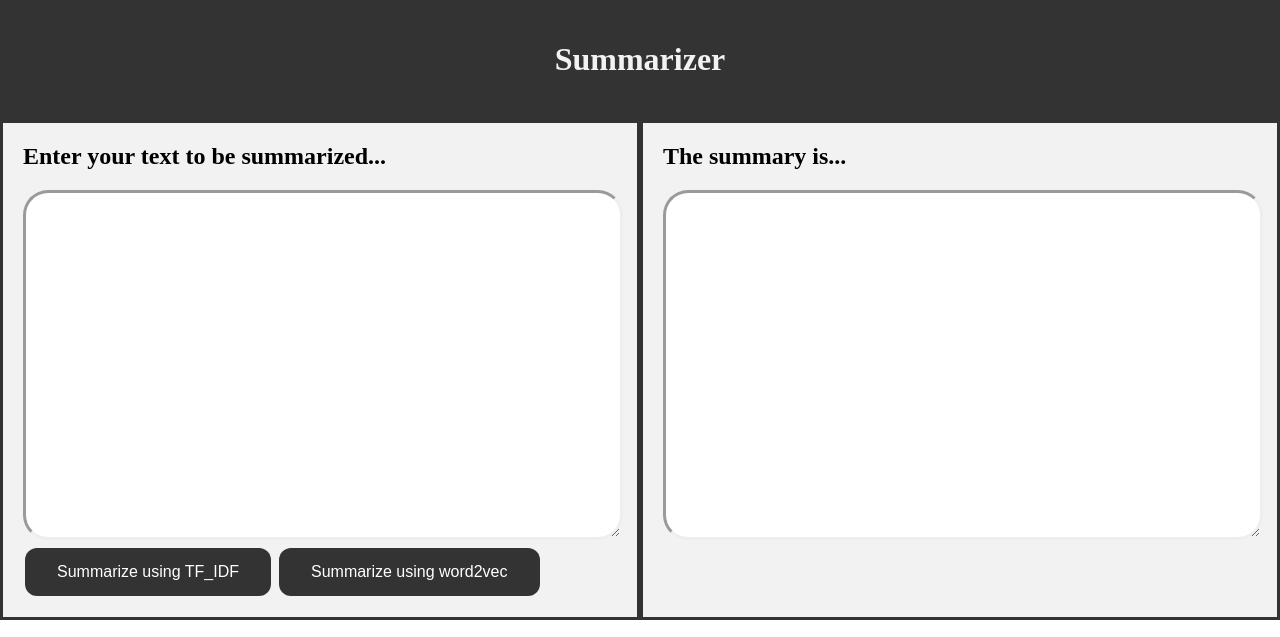
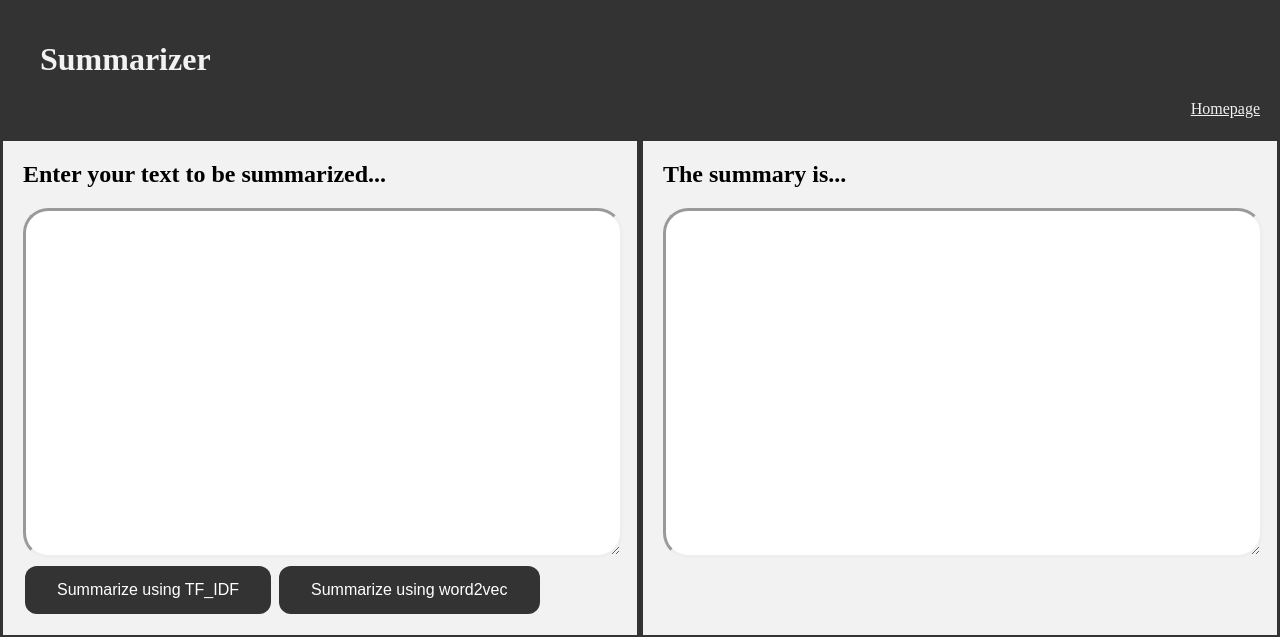
Before and after one commit to sravs99-44/Summarization-of-text, a Django app: page / in a window 1280 px wide. Shown: the top 637 px of the page. Run offline with Django 3.2, Linux system fonts and the light colour scheme.

Commit message:
add home button

```diff
--- a/summarization_tool/urls.py
+++ b/summarization_tool/urls.py
@@ -17,7 +17,7 @@ from django.contrib import admin
 from django.urls import path
 import summary.views
 urlpatterns = [
-    path('',summary.views.h),
+    path('',summary.views.h,name='h'),
     path('home',summary.views.home,name='home'),
     path('_word2vec',summary.views._word2vec,name='_word2vec'),
 
--- a/summary/templates/home.html
+++ b/summary/templates/home.html
@@ -12,13 +12,21 @@
 body {
   margin: 0;
 }
+a{
+  float:right;
+  background-color: #333;
+  color: #f2f2f2;
+
+                padding-left:20
+}
 
 /* Style the header */
-.header {
+.header{
 
   padding: 20px;
-  text-align: center;
+  text-align: left;
   overflow: hidden;
+  padding-left: 40px;
   background-color: #333;
   color: #f2f2f2;
 }
@@ -91,11 +99,11 @@ border-style: inset;
 </style>
 </head>
 <body>
-
 <div class="header">
   <h1>Summarizer</h1>
+  <a href="{% url 'h' %}">Homepage</a>
+</div>
 
-</div>
 <div id = "leftbox">
     <h2>Enter your text to be summarized...</h2>
 
```
